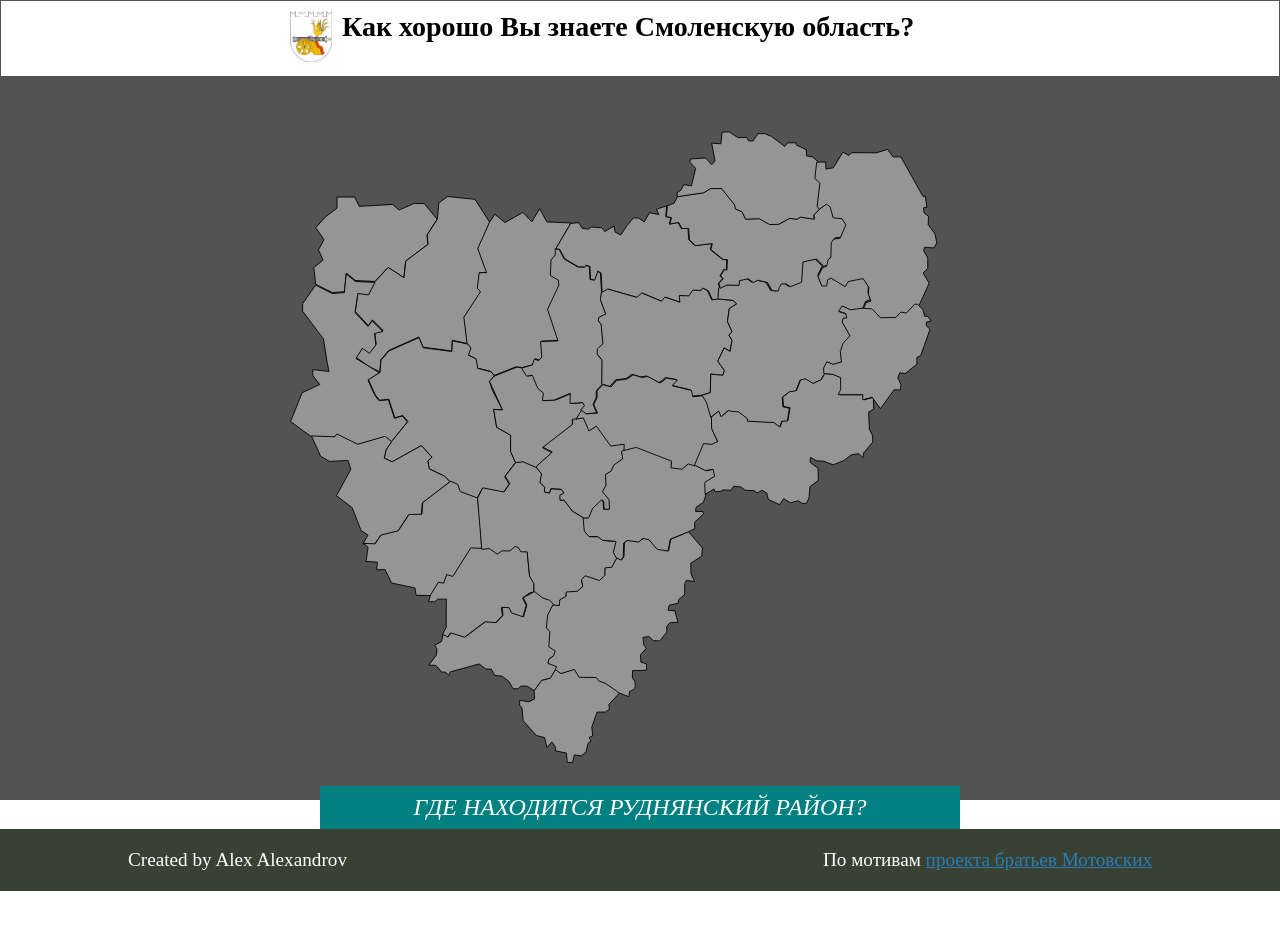
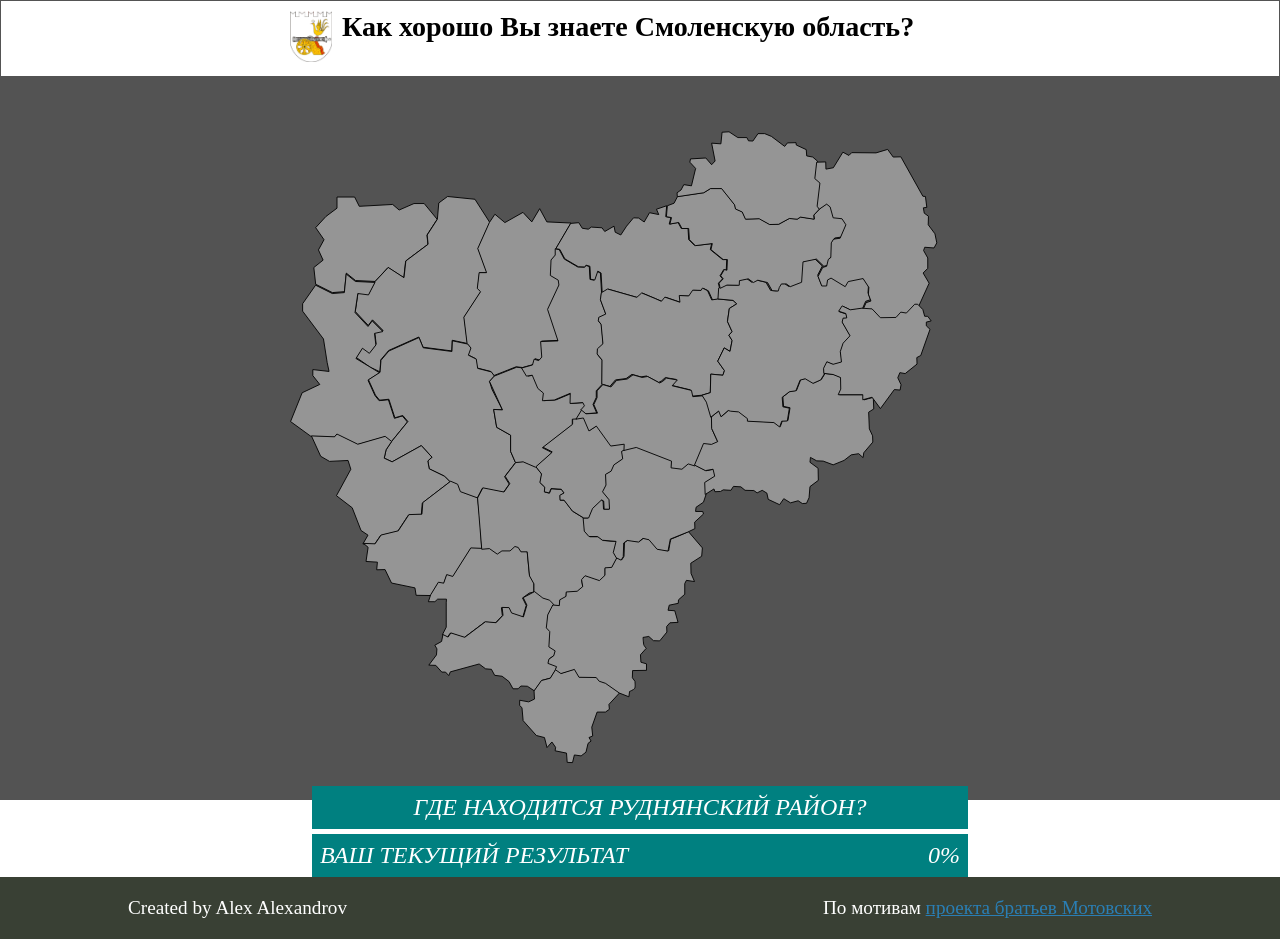
Before and after one commit to alex1031alex/guess-region, a React (Create React App) app: page / in a window 1280 px wide. Both pictures are taken after a click on the button "Начать тест!". Before the commit the page ends 891 px from the top, so only its background shows below. Built offline with nearby package versions, Linux system fonts and the light colour scheme.

Commit message:
1.17 Добавит компонент result, отражающий результат игрока

```diff
--- a/src/App.js
+++ b/src/App.js
@@ -134,7 +134,10 @@ function App() {
           <GameRules onStartButtonClick={startGame} /> : ``
         }
         {gameStatus !== GameStatus.UNSTARTED ?
-          <Info playingRegionId={playingRegion} /> : ``
+          <Info
+            playingRegionId={playingRegion}
+            isGameFinished={gameStatus===GameStatus.FINISHED}
+          /> : ``
         }
         {message ? <Tooltip message={message.text} coordX={message.x} coordY={message.y} /> : ``}
 
--- a/src/components/info/info.css
+++ b/src/components/info/info.css
@@ -2,13 +2,13 @@
   width: 100%;
 }
 
-.info > * {
+.info__item {
   width: 50%;
-  padding: 0.5rem 0;
+  padding: 0.5rem;
   margin: 5px auto 0 auto;
   font-size: 1.5rem;
+  color: white;
   background-color: var(--teal);
-  text-align: center;
   text-transform: uppercase;
   font-style: italic;
 };
--- a/src/components/info/info.jsx
+++ b/src/components/info/info.jsx
@@ -1,15 +1,16 @@
 import React from 'react';
 import Question from '../question/question';
+import Result from '../result/result';
 import './info.css';
 
 const Info = (props) => {
-  const {playingRegionId} = props;
+  const {playingRegionId, isGameFinished} = props;
 
   return (
     <section className="info">
-      <Question playingRegionId={playingRegionId}></Question>
+      {!isGameFinished ? <Question playingRegionId={playingRegionId} /> : ``}
+      <Result isGameFinished={isGameFinished} />
     </section>
-
   );
 };
 
--- a/src/components/question/question.css
+++ b/src/components/question/question.css
@@ -1,3 +1,3 @@
 .info__item--question {
-  color: white;
+  text-align: center;
 }
--- /dev/null
+++ b/src/components/result/result.css
@@ -0,0 +1,4 @@
+.result {
+  display: flex;
+  justify-content: space-between;
+}
--- /dev/null
+++ b/src/components/result/result.jsx
@@ -0,0 +1,18 @@
+import React from 'react';
+import './result.css';
+
+const Result = (props) => {
+  const {resultValue, isGameFinished} = props;
+  return (
+    <div className="info__item result">
+      <p className="result__text">Ваш {isGameFinished ? `финальный` : `текущий`} результат</p>
+      <p>
+        <span className="result__value">
+          {resultValue || 0}
+        </span>%
+      </p>
+    </div>
+  );
+};
+
+export default Result;
```
Also changed, not shown: src/components/tooltip/tooltip.jsx (line endings or trailing spaces).
